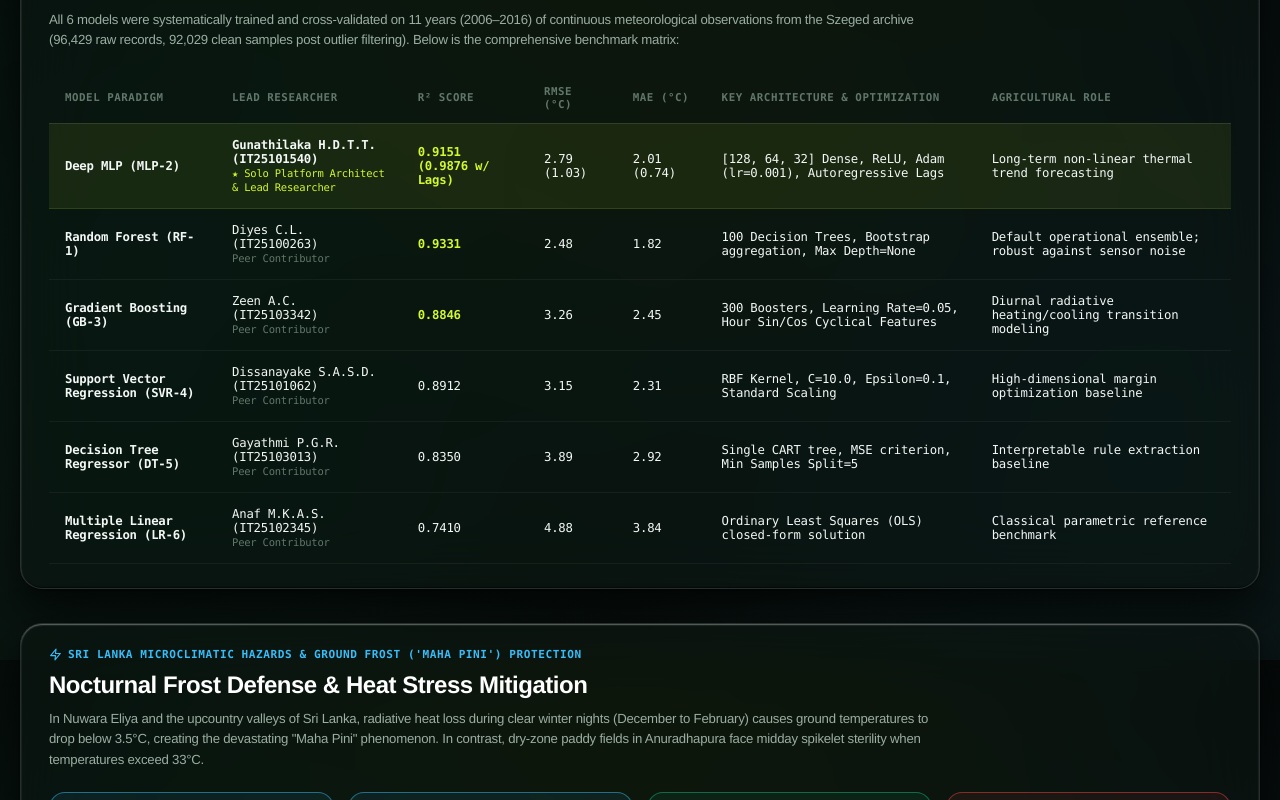
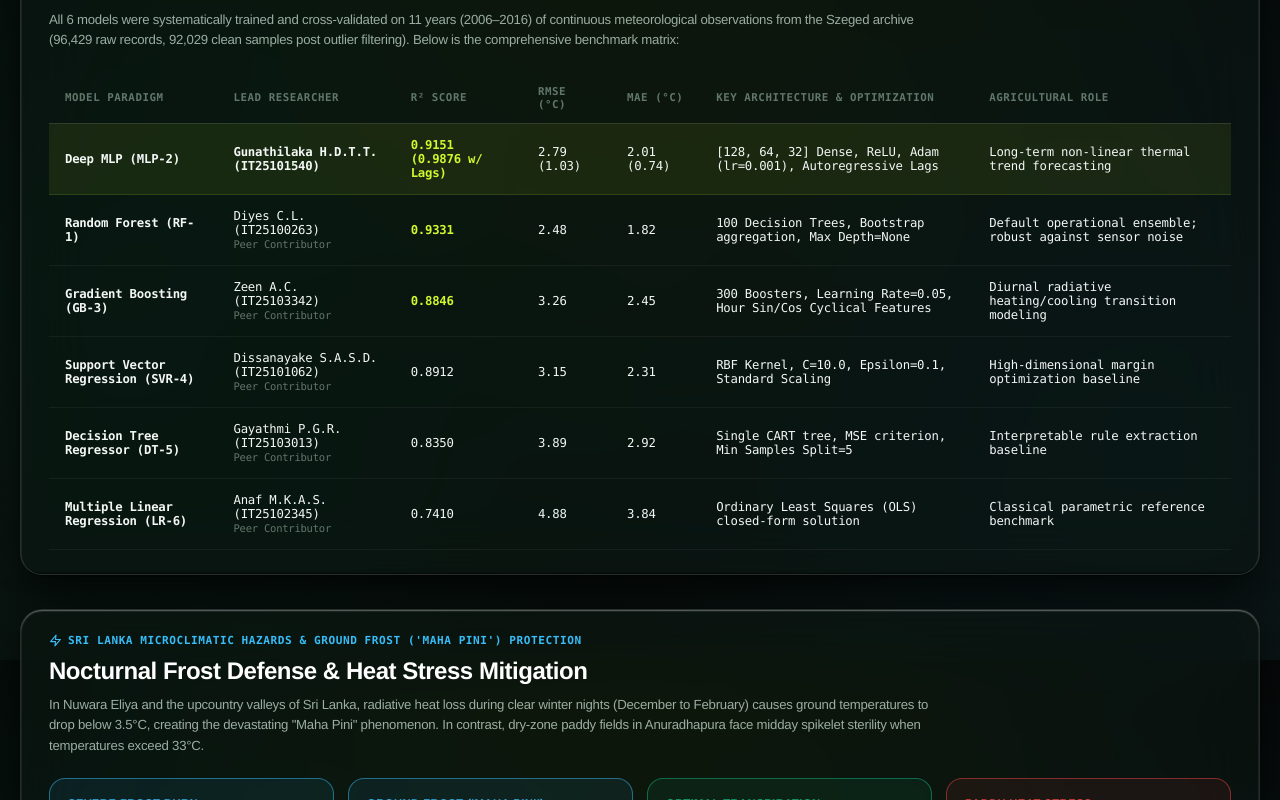
Before and after one commit to thevinduthenura/WeatherAI_WebPlatform, a Next.js app: page / in a window 1280 px wide. Shown: the part 940-1740 px from the top of the page. Built offline with nearby package versions, Linux system fonts and the light colour scheme.

Commit message:
fix(benchmark): remove solo platform architect subtitle from table row

```diff
--- a/src/app/page.tsx
+++ b/src/app/page.tsx
@@ -869,7 +869,7 @@ export default function MissionControlPage() {
               <tbody>
                 <tr className={selectedModel === "mlp" ? "highlighted" : ""}>
                   <td><strong>Deep MLP (MLP-2)</strong></td>
-                  <td><strong>Gunathilaka H.D.T.T. (IT25101540)</strong><br /><span style={{ fontSize: "0.7rem", color: "var(--accent-lime)" }}>★ Solo Platform Architect &amp; Lead Researcher</span></td>
+                  <td><strong>Gunathilaka H.D.T.T. (IT25101540)</strong></td>
                   <td style={{ color: "var(--accent-lime)", fontWeight: 700 }}>0.9151 (0.9876 w/ Lags)</td>
                   <td>2.79 (1.03)</td>
                   <td>2.01 (0.74)</td>
```
